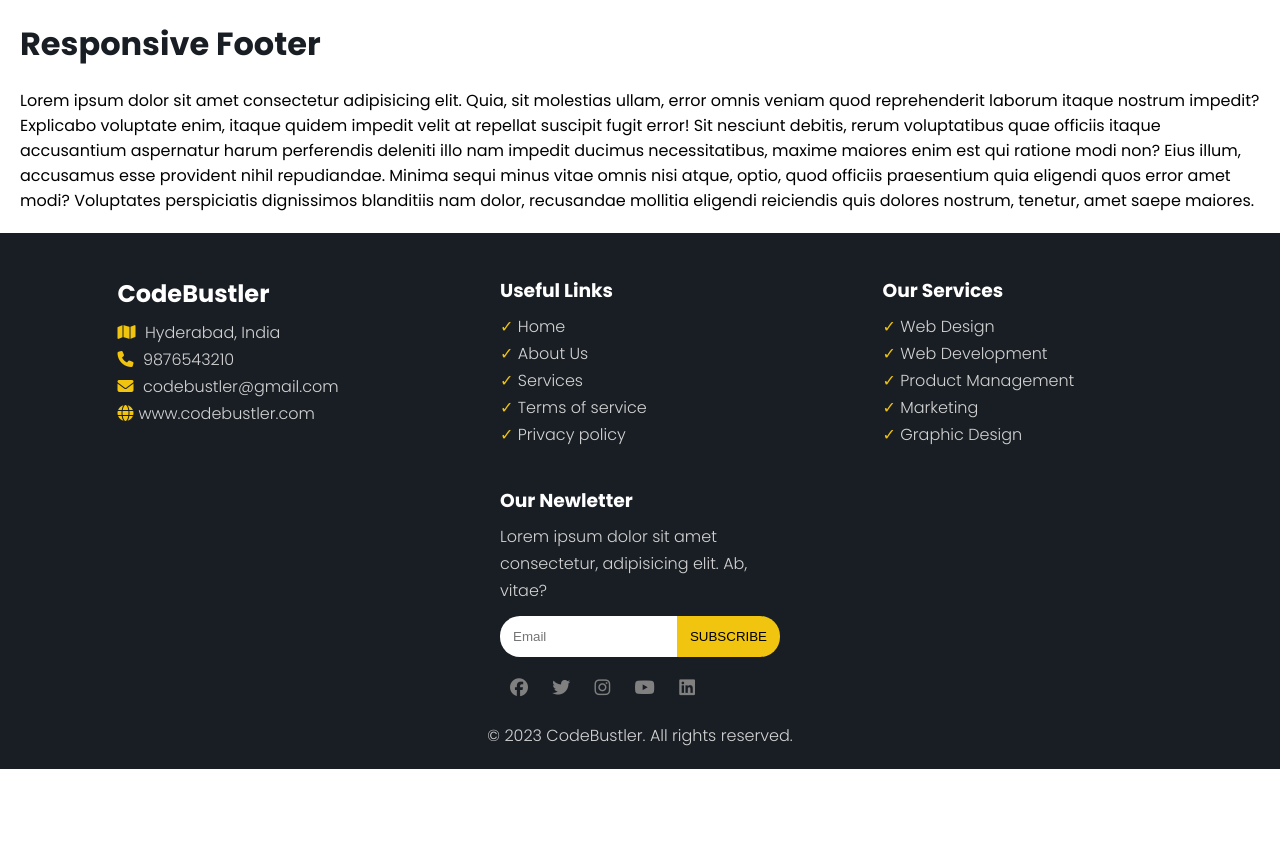
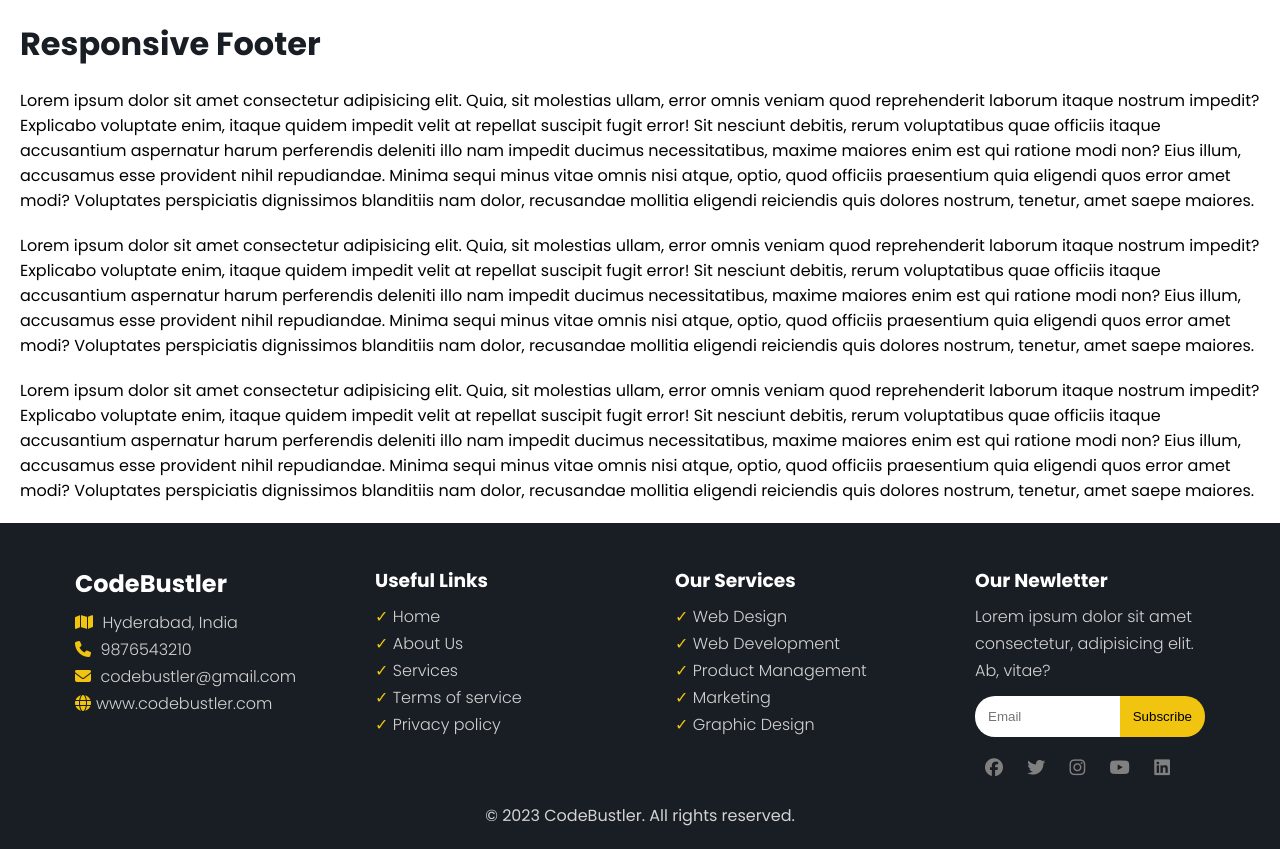
Before and after one commit to CodeBustler/footer-responsive, a plain HTML site: page index.html in a window 1280 px wide. Before the commit the page ends 820 px from the top, so only its background shows below. Drawn offline with Linux system fonts and the light colour scheme.

Commit message:
2 files modified

```diff
--- a/index.html
+++ b/index.html
@@ -14,6 +14,34 @@
     <!-- OPTIONAL CONTENT -->
     <div class="content">
       <h1>Responsive Footer</h1>
+      <p>
+        Lorem ipsum dolor sit amet consectetur adipisicing elit. Quia, sit
+        molestias ullam, error omnis veniam quod reprehenderit laborum itaque
+        nostrum impedit? Explicabo voluptate enim, itaque quidem impedit velit
+        at repellat suscipit fugit error! Sit nesciunt debitis, rerum
+        voluptatibus quae officiis itaque accusantium aspernatur harum
+        perferendis deleniti illo nam impedit ducimus necessitatibus, maxime
+        maiores enim est qui ratione modi non? Eius illum, accusamus esse
+        provident nihil repudiandae. Minima sequi minus vitae omnis nisi atque,
+        optio, quod officiis praesentium quia eligendi quos error amet modi?
+        Voluptates perspiciatis dignissimos blanditiis nam dolor, recusandae
+        mollitia eligendi reiciendis quis dolores nostrum, tenetur, amet saepe
+        maiores.
+      </p>
+      <p>
+        Lorem ipsum dolor sit amet consectetur adipisicing elit. Quia, sit
+        molestias ullam, error omnis veniam quod reprehenderit laborum itaque
+        nostrum impedit? Explicabo voluptate enim, itaque quidem impedit velit
+        at repellat suscipit fugit error! Sit nesciunt debitis, rerum
+        voluptatibus quae officiis itaque accusantium aspernatur harum
+        perferendis deleniti illo nam impedit ducimus necessitatibus, maxime
+        maiores enim est qui ratione modi non? Eius illum, accusamus esse
+        provident nihil repudiandae. Minima sequi minus vitae omnis nisi atque,
+        optio, quod officiis praesentium quia eligendi quos error amet modi?
+        Voluptates perspiciatis dignissimos blanditiis nam dolor, recusandae
+        mollitia eligendi reiciendis quis dolores nostrum, tenetur, amet saepe
+        maiores.
+      </p>
       <p>
         Lorem ipsum dolor sit amet consectetur adipisicing elit. Quia, sit
         molestias ullam, error omnis veniam quod reprehenderit laborum itaque
@@ -76,7 +104,7 @@
             <!-- SEARCH INPUT -->
             <div class="search-input">
               <input type="email" placeholder="Email" />
-              <input type="button" value="SUBSCRIBE" />
+              <input type="button" value="Subscribe" />
             </div>
             <!-- SOCIAL LINKS -->
             <div class="social-links">
--- a/styles.css
+++ b/styles.css
@@ -14,8 +14,7 @@
 body {
   font-family: 'Poppins', sans-serif;
   width: 100vw;
-  height: 100vh;
-  position: relative;
+  overflow-x: hidden;
 }
 
 .content h1 {
@@ -31,7 +30,7 @@ footer {
   width: 100%;
   height: auto;
   background-color: var(--dark);
-  padding: 20px 30px;
+  padding: 20px;
   color: white;
 }
 
@@ -64,7 +63,7 @@ footer li::marker {
 }
 
 .content-columns {
-  width: 300px;
+  width: 250px;
   list-style-position: inside;
   margin: 5px;
   padding: 10px;
@@ -129,6 +128,7 @@ footer input[type='button'] {
 .copyright p {
   text-align: center;
   color: lightgray;
+  font-weight: 400;
 }
 
 @media only screen and (max-width: 600px) {
```
